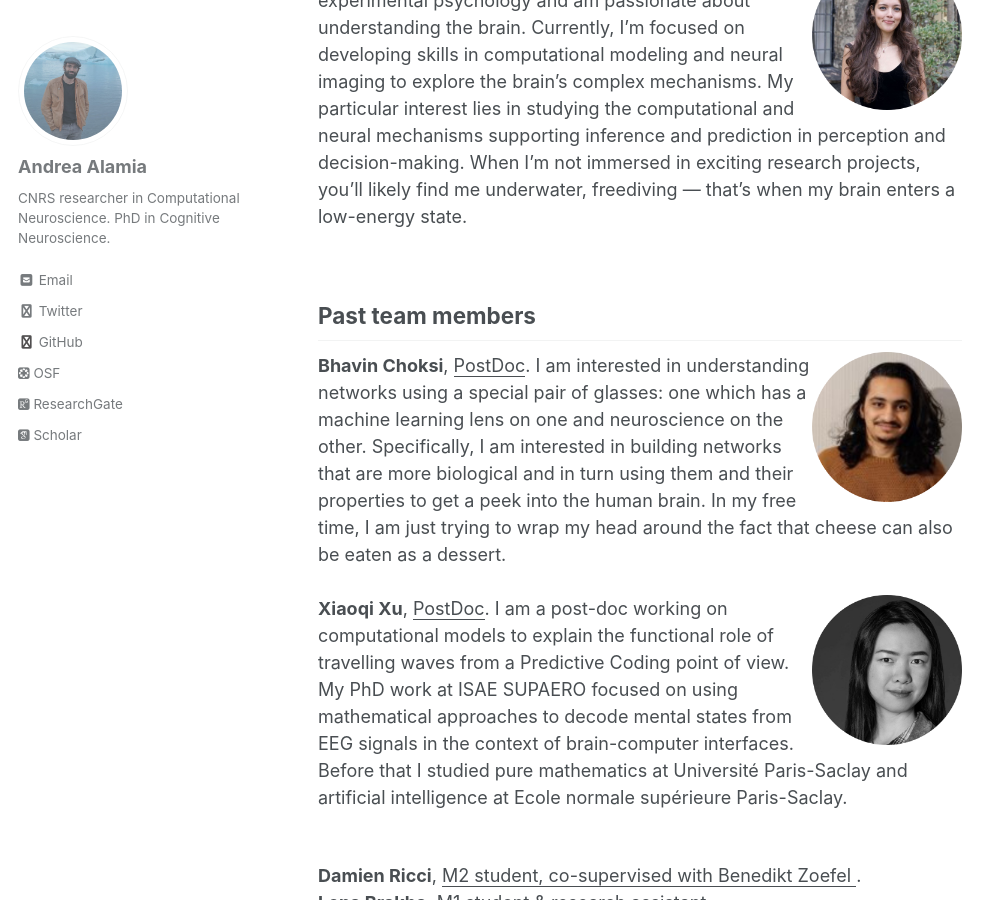
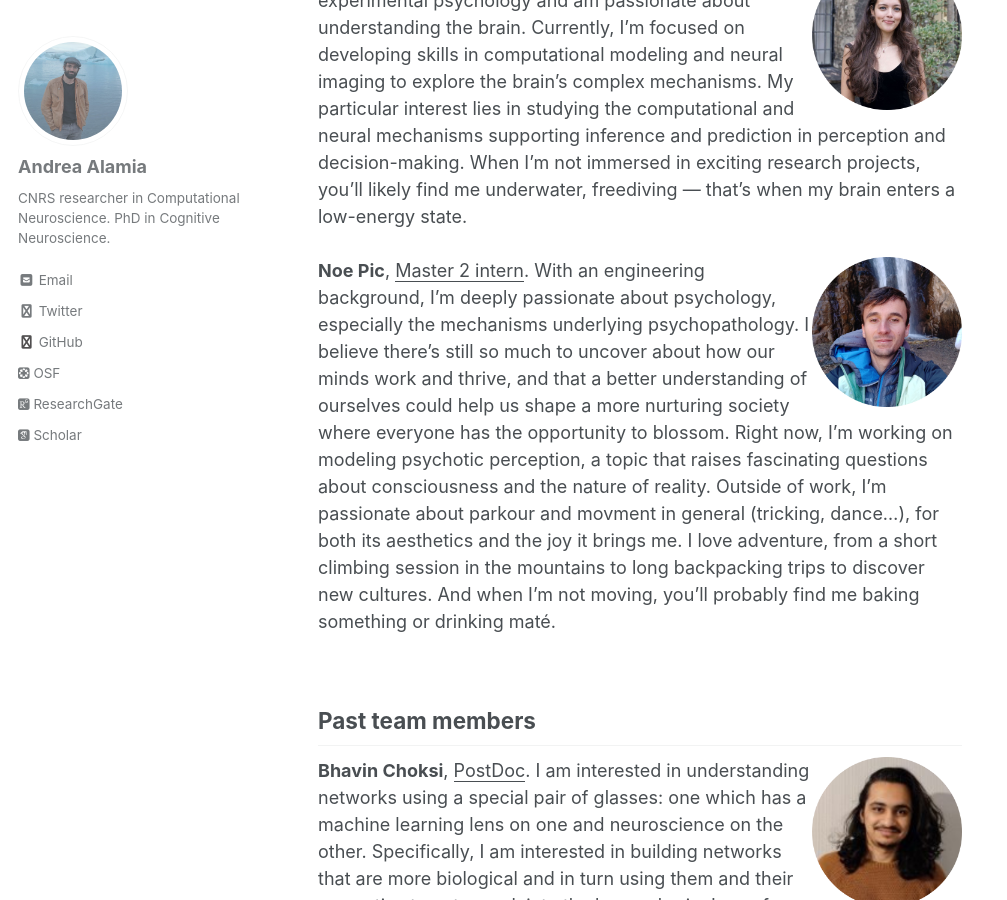
Before and after one commit to artipago/artipago.github.io, a Jekyll site: the page built from _pages/People.md, in a window 1280 px wide and 900 px high, scrolled down 2599 px. Shown: the whole window, without its empty margins (0-1007 px from the left). Built offline with Jekyll 4.4.1, drawn with Linux system fonts in a browser that asks for light colours; nearby versions of some CDN libraries; some web fonts are replaced; library files that are not in the unit come from our copies.

Commit message:
updateNewsPeopleSessions

```diff
--- a/_pages/People.md
+++ b/_pages/People.md
@@ -24,6 +24,8 @@ I have a background in neuroscience and neuropsychology. I worked as a research
 <br>
 <img style="float: right;" src="/assets/images/MariemCircle.png" alt="People"  width="150" height="150">  **Mariem Younssi**, <ins>Research Assistant</ins>. I hold a Master’s in experimental psychology and am passionate about understanding the brain. Currently, I’m focused on developing skills in computational modeling and neural imaging to explore the brain's complex mechanisms. My particular interest lies in studying the computational and neural mechanisms supporting inference and prediction in perception and decision-making. When I'm not immersed in exciting research projects, you’ll likely find me underwater, freediving — that’s when my brain enters a low-energy state. <br>
 <br>
+<img style="float: right;" src="/assets/images/noePicCircle.png" alt="People"  width="150" height="150">  **Noe Pic**, <ins>Master 2 intern</ins>. With an engineering background, I'm deeply passionate about psychology, especially the mechanisms underlying psychopathology. I believe there's still so much to uncover about how our minds work and thrive, and that a better understanding of ourselves could help us shape a more nurturing society where everyone has the opportunity to blossom. Right now, I'm working on modeling psychotic perception, a topic that raises fascinating questions about consciousness and the nature of reality. Outside of work, I’m passionate about parkour and movment in general (tricking, dance...), for both its aesthetics and the joy it brings me. I love adventure, from a short climbing session in the mountains to long backpacking trips to discover new cultures. And when I’m not moving, you’ll probably find me baking something or drinking maté. <br>
+<br>
 
 ## Past team members
 
```
Also changed, not shown: _pages/News.md (+12 -0 lines), assets/images/5d30358f-aab4-41e8-b77f-4f47700ed0a1.jfif (added), assets/images/noePicCircle.png (added), assets/images/semaineDuCerveau.jfif (added), 3 other files.
